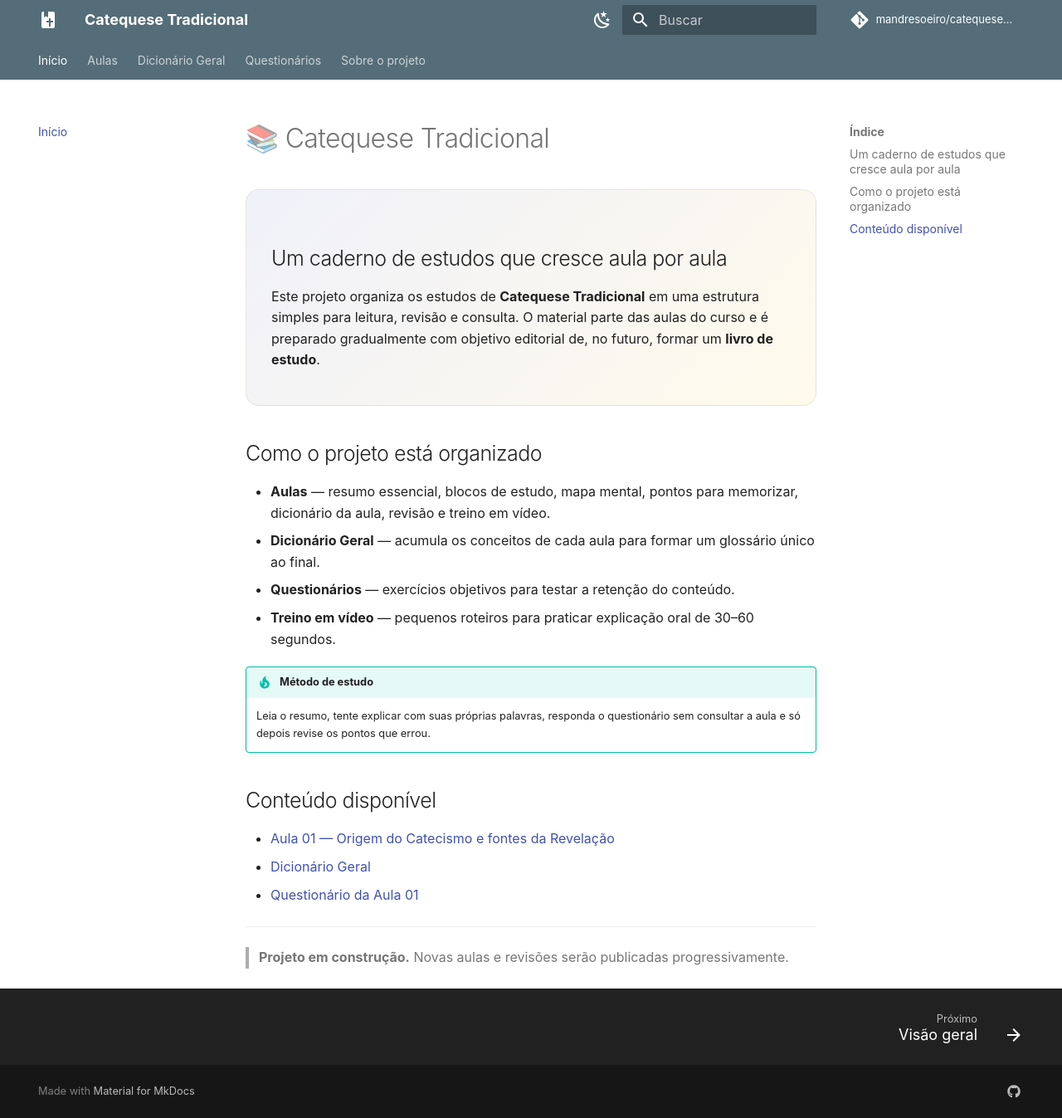
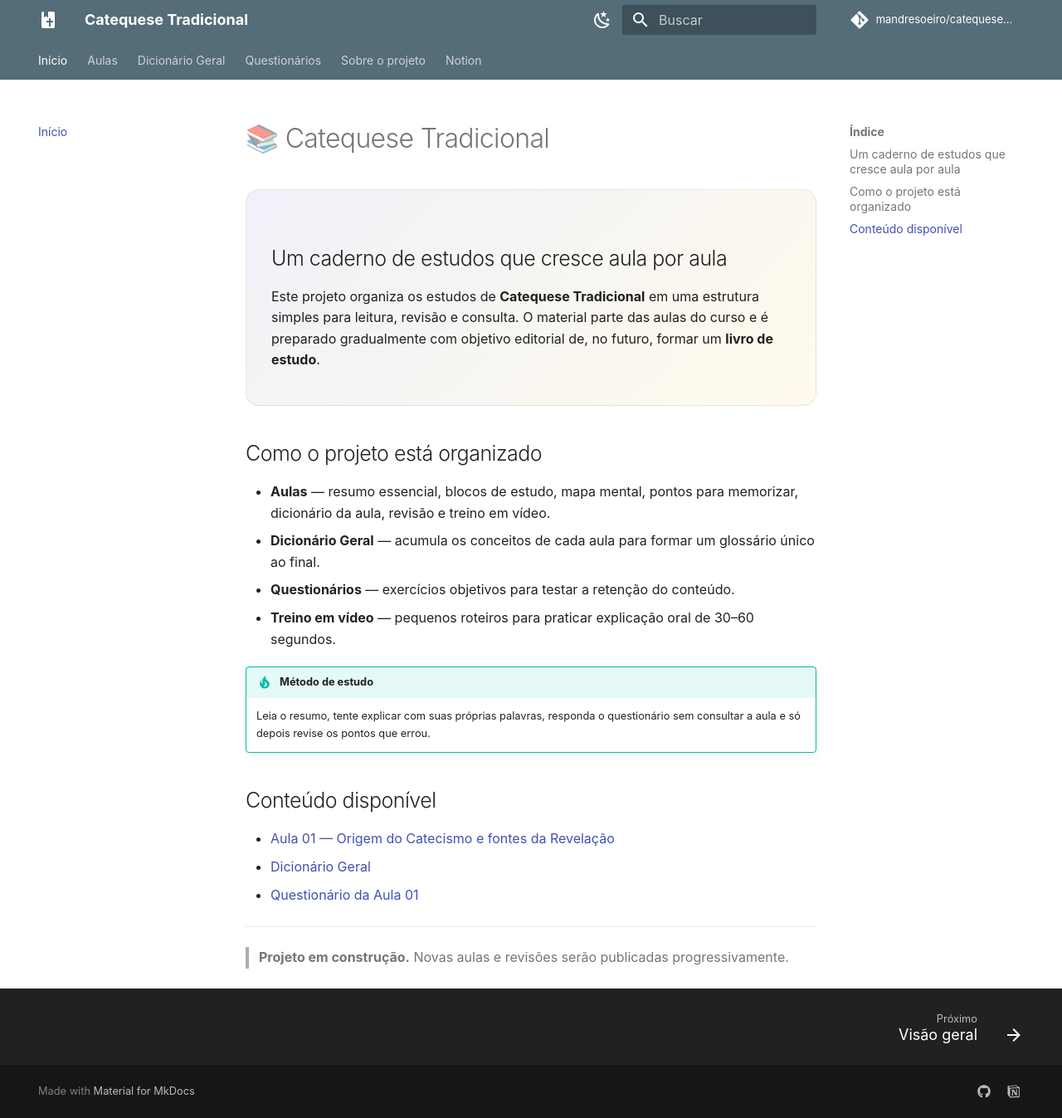
Before and after one commit to mandresoeiro/catequese-tradicional, an MkDocs documentation site: the page built from docs/index.md, in a window 1280 px wide and 1347 px high. Shown: the whole window at 83% size. Built offline with MkDocs 1.6.1 and Material for MkDocs 9.7.7, drawn with Linux system fonts in a browser that asks for light colours; comment, search, counter and statistics services are not loaded.

Commit message:
feat: adiciona acesso ao Notion no site

```diff
--- a/mkdocs.yml
+++ b/mkdocs.yml
@@ -45,6 +45,7 @@ nav:
   - Questionários:
       - Aula 01: questionarios/aula-01.md
   - Sobre o projeto: sobre.md
+  - Notion: https://app.notion.com/p/3da3fd17d4d4804b8f1fd881fe445019
 
 markdown_extensions:
   - admonition
@@ -68,3 +69,5 @@ extra:
   social:
     - icon: fontawesome/brands/github
       link: https://github.com/mandresoeiro
+    - icon: fontawesome/brands/notion
+      link: https://app.notion.com/p/3da3fd17d4d4804b8f1fd881fe445019
```
